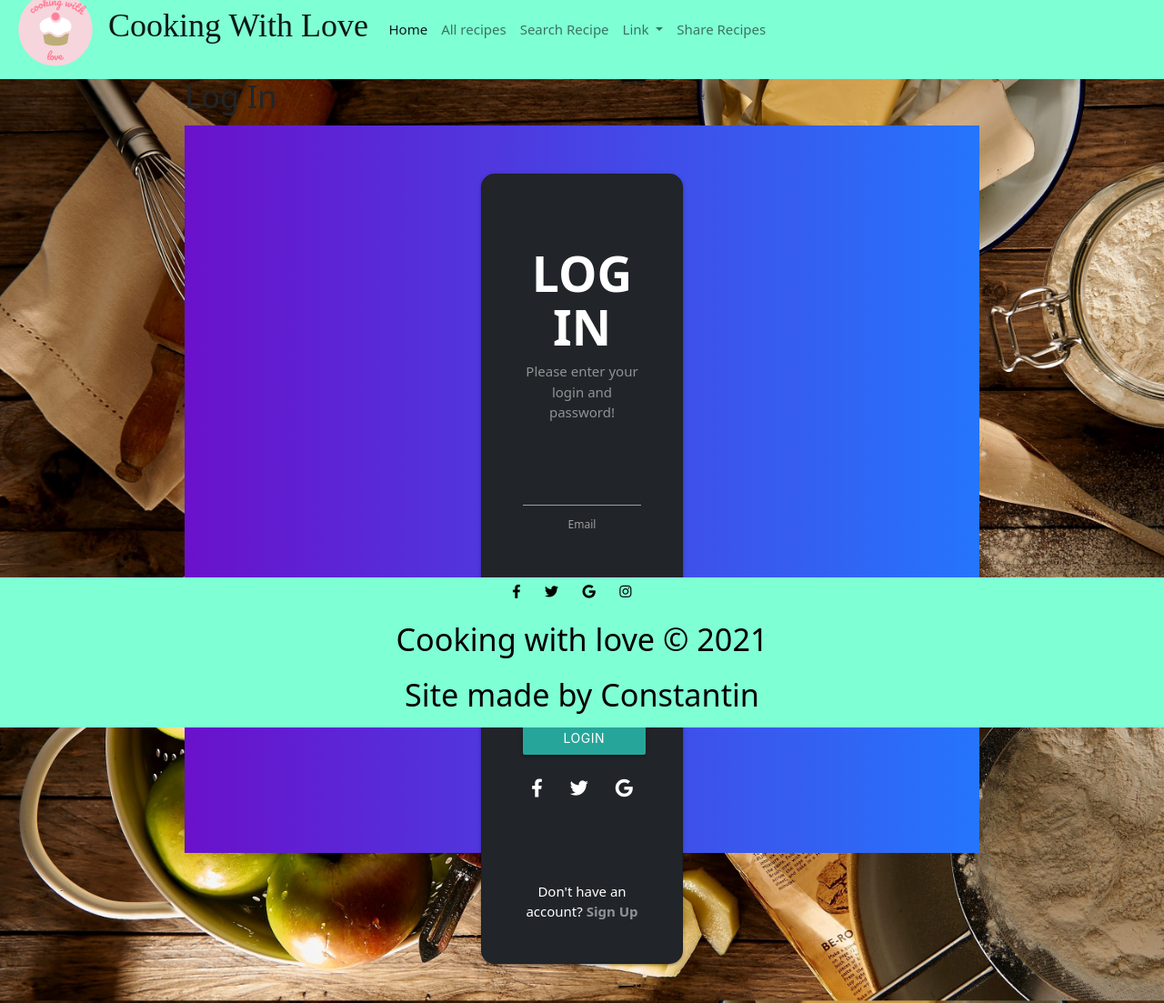
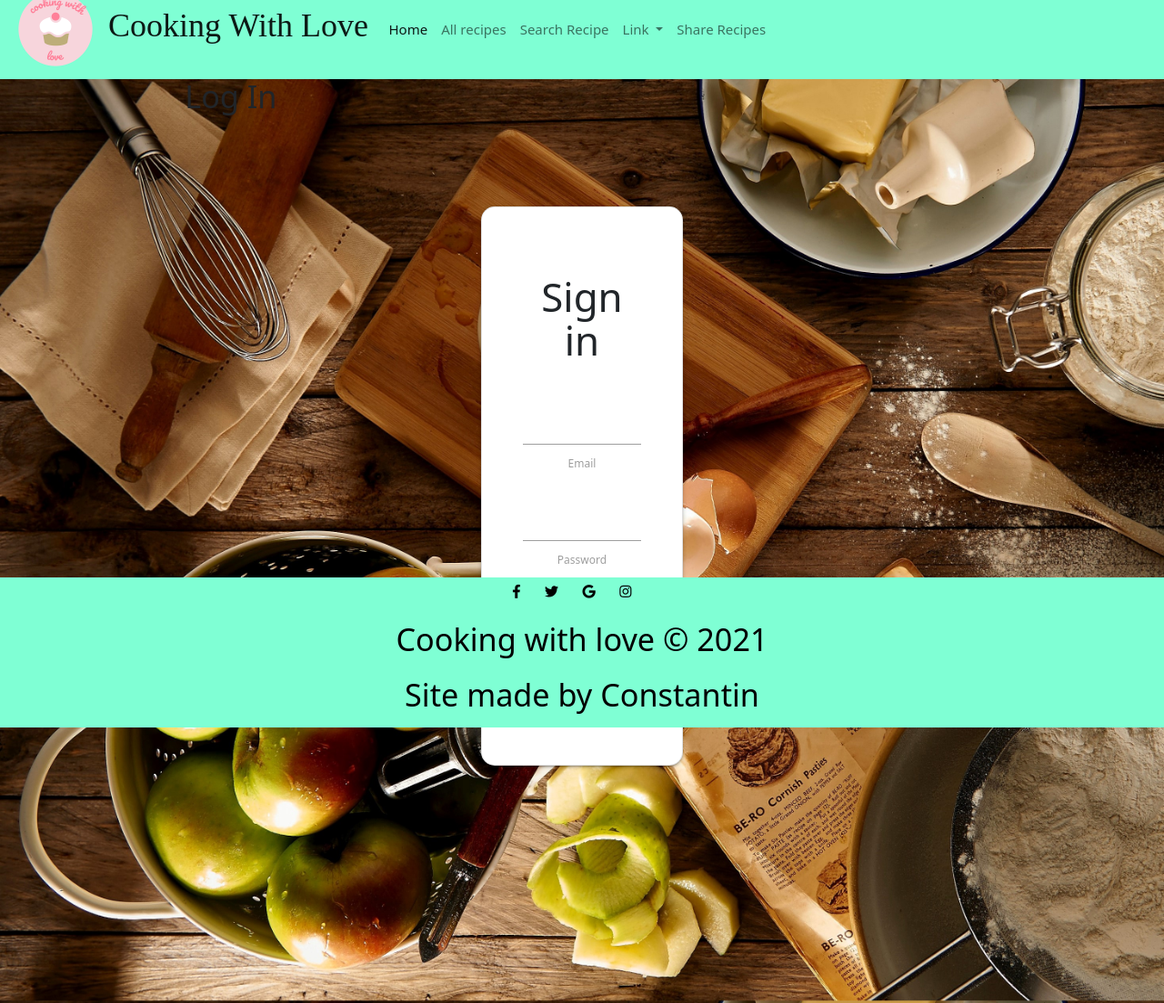
Before and after one commit to Code-Institute-Submissions/constantin2810-Cooking-With-Love--MS-3_JuneResub, a Flask app: page /login in a window 1280 px wide. Shown: the whole page at 91% size. Run offline with Flask 2, Linux system fonts and the light colour scheme; some libraries are stand-ins or nearby versions.

Commit message:
change of login.html page

```diff
--- a/templates/login.html
+++ b/templates/login.html
@@ -7,43 +7,39 @@
 
 <!--Login credit https://mdbootstrap.com/docs/standard/extended/login/-->
 
-<section class="vh-100 gradient-custom">
+<section class="vh-100" style="background-color: transparent;">
   <div class="container py-5 h-100">
     <div class="row d-flex justify-content-center align-items-center h-100">
       <div class="col-12 col-md-8 col-lg-6 col-xl-5">
-          <div class="card bg-dark text-white" style="border-radius: 1rem;">
+        <div class="card shadow-2-strong" style="border-radius: 1rem;">
           <div class="card-body p-5 text-center">
 
-              <div class="mb-md-5 mt-md-4 pb-5">
+            <h3 class="mb-5">Sign in</h3>
 
-                <h2 class="fw-bold mb-2 text-uppercase">Login</h2>
-                <p class="text-white-50 mb-5">Please enter your login and password!</p>
-
-                <div class="form-outline form-white mb-4">
-                  <input type="email" id="typeEmailX" class="form-control form-control-lg" />
-                  <label class="form-label" for="typeEmailX">Email</label>
+            <div class="form-outline mb-4">
+              <input type="email" id="typeEmailX-2" class="form-control form-control-lg" />
+              <label class="form-label" for="typeEmailX-2">Email</label>
             </div>
 
-                <div class="form-outline form-white mb-4">
-                  <input type="password" id="typePasswordX" class="form-control form-control-lg" />
-                  <label class="form-label" for="typePasswordX">Password</label>
+            <div class="form-outline mb-4">
+              <input type="password" id="typePasswordX-2" class="form-control form-control-lg" />
+              <label class="form-label" for="typePasswordX-2">Password</label>
             </div>
 
-                <p class="small mb-5 pb-lg-2"><a class="text-white-50" href="#!">Forgot password?</a></p>
-
-                <button class="btn btn-outline-light btn-lg px-5" type="submit">Login</button>
-
-                <div class="d-flex justify-content-center text-center mt-4 pt-1">
-                  <a href="#!" class="text-white"><i class="fab fa-facebook-f fa-lg"></i></a>
-                  <a href="#!" class="text-white"><i class="fab fa-twitter fa-lg mx-4 px-2"></i></a>
-                  <a href="#!" class="text-white"><i class="fab fa-google fa-lg"></i></a>
+            <!-- Checkbox -->
+            <div class="form-check d-flex justify-content-start mb-4">
+              <input
+                class="form-check-input"
+                type="checkbox"
+                value=""
+                id="form1Example3"
+              />
+              <label class="form-check-label" for="form1Example3"> Remember password </label>
             </div>
 
-              </div>
+            <button class="btn btn-primary btn-lg btn-block" type="submit">Login</button>
 
-              <div>
-                <p class="mb-0">Don't have an account? <a href="#!" class="text-white-50 fw-bold">Sign Up</a></p>
-              </div>
+            <hr class="my-4">
 
           </div>
         </div>
```
Also changed, not shown: templates/all-shared-recipe.html (+1 -54 lines). Lines whose indentation alone changed are shown as unchanged.
